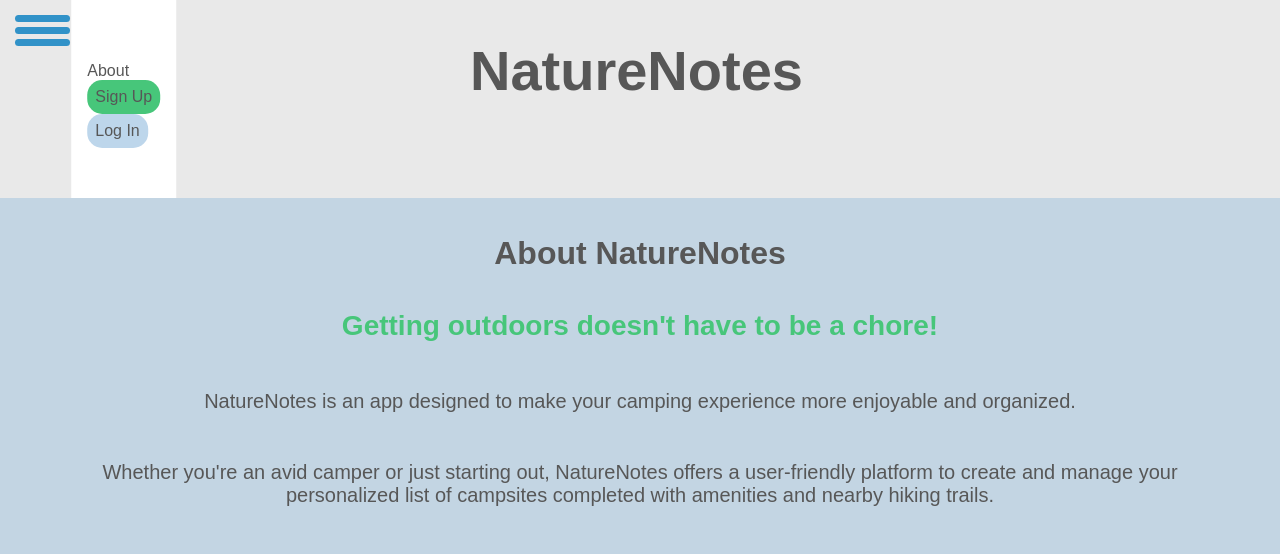
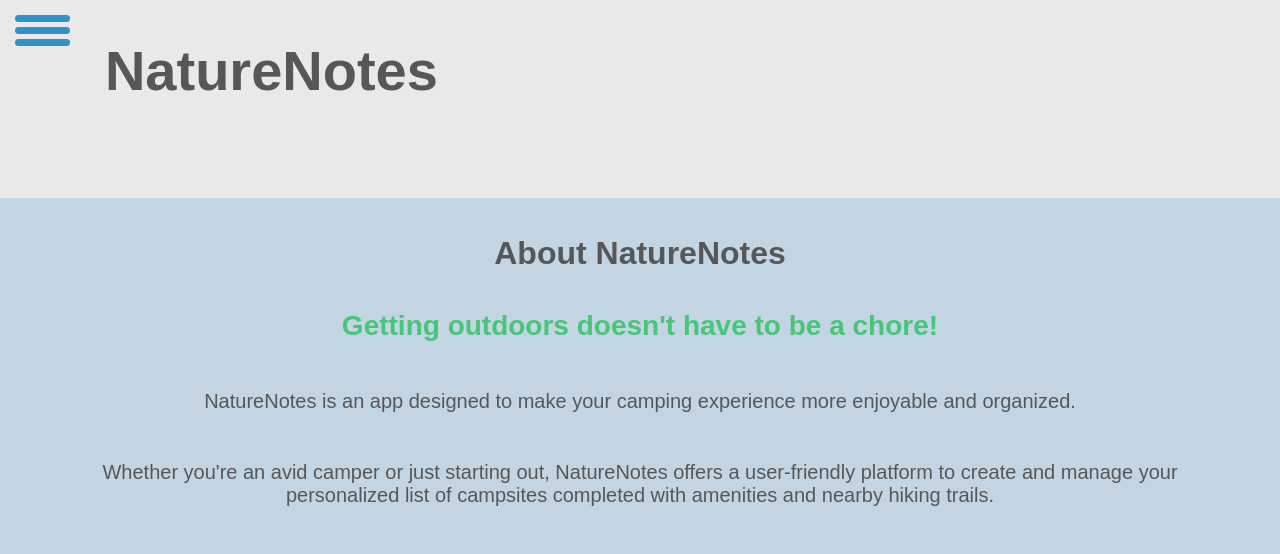
Before and after one commit to caseystell/nature-notes, a Django app: page /about/ in a window 1280 px wide. Shown: the top 554 px of the page. Run offline with Django 4.2, Linux system fonts and the light colour scheme; some web fonts are replaced.

Commit message:
CSS updates

```diff
--- a/main_app/static/css/style.css
+++ b/main_app/static/css/style.css
@@ -10,7 +10,7 @@ body {
 .container {
     display: flex;
     background-color: #E9E9E9;
-    justify-content: center;
+    /* justify-content: center; */
 }
 
 :root {
@@ -90,7 +90,7 @@ body {
 
 .sidebar {
     transition: translate var(--animation-timing);
-    translate: -280%;
+    translate: -100%;
     padding: 0.5rem 1rem;
     padding-top: calc(var(--hamburger-height) + var(--hamburger-margin) + 1rem);
     background-color: #FFFFFF;
@@ -100,7 +100,7 @@ body {
 }
 
 .hamburger-menu:has(input:checked) + .sidebar {
-    translate: -180%;
+    translate: 0%;
 }
 
 a, a:visited {
@@ -111,7 +111,7 @@ a, a:visited {
 #title-logo {
     font-size: 3.5rem;
     text-decoration: none;
-    margin-right: 7rem;
+    /* margin-right: 7rem; */
 }
 
 .btn, .login, .btn:visited, .login:visited {
```
